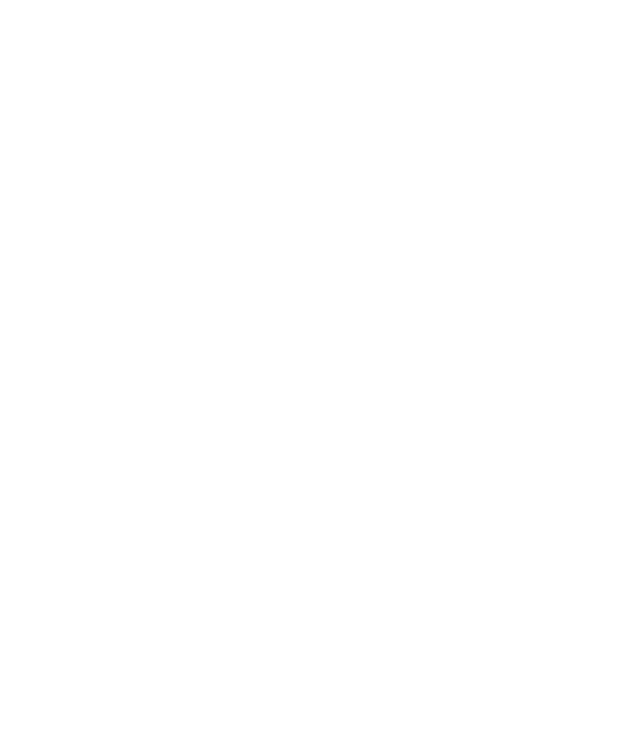
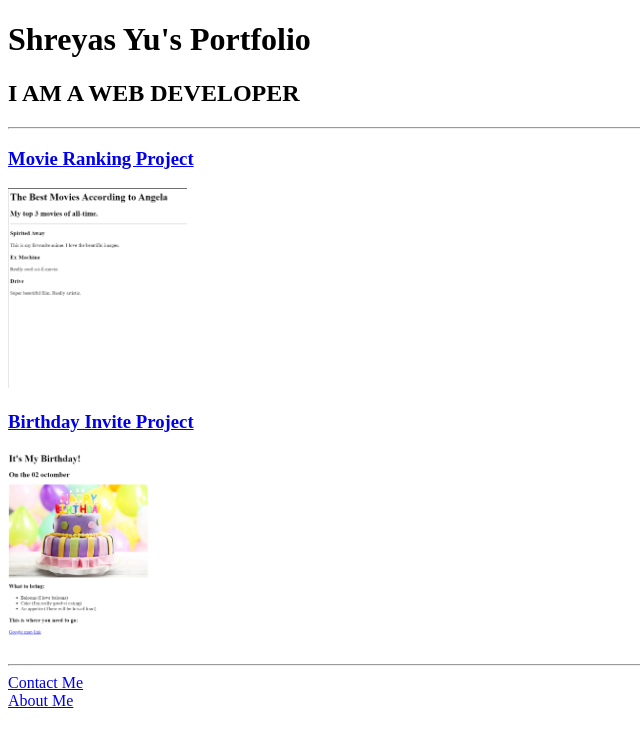
Before and after one commit to shreyas7147/html-portfolio, a plain HTML site: page index.html in a window 1280 px wide. Shown: the whole page, without its empty margins (0-640 px from the left). Drawn offline with Linux system fonts and the light colour scheme.

Commit message:
Update index.html

```diff
--- a/index.html
+++ b/index.html
@@ -1,15 +1,21 @@
-<!-- TODO 1: Create the HTML Boilerplate -->
 
-<!-- TODO 2: Add Your previous projects' HTML into the public folder -->
-
-<!-- TODO 3: Take screenshots of your project previews and add the images to the images folder -->
-
-<!-- TODO 4: Add titles/subtitles etc. -->
-
-<!-- TODO 5: Add a link to the project pages -->
-
-<!-- TODO 6: Add images to show the project previews
-HINT for TODO 6: You can use the height attribute set to 200 to make the image smaller:
-https://developer.mozilla.org/en-US/docs/Web/HTML/Element/img#attr-height -->
-
-<!-- TODO 7: Add the Contact Me and About Me page links -->
+<!DOCTYPE html>
+<html lang="en">
+<head>
+    <meta charset="UTF-8">
+    <meta name="viewport" content="width=device-width, initial-scale=1.0">
+    <title>My website</title>
+</head>
+<body>
+    <h1>Shreyas Yu's Portfolio</h1>
+    <h2>I AM A WEB DEVELOPER</h2>
+    <hr />
+   <h3><a href="./public/movie-ranking.html">Movie Ranking Project</a></h3>
+    <img src="./Movie ranking project.png" height="200" alt="movie ranking project"/>
+    <h3><a href="./public/birthday-invite.html">Birthday Invite Project</a></h3>
+    <img src="./birthday project.png" height="200" alt="Birthday invite project"/>
+    <hr />
+    <a href="./public/contact.html">Contact Me</a><br />
+    <a href="./public/about.html">About Me</a>
+</body>
+</html>
```
